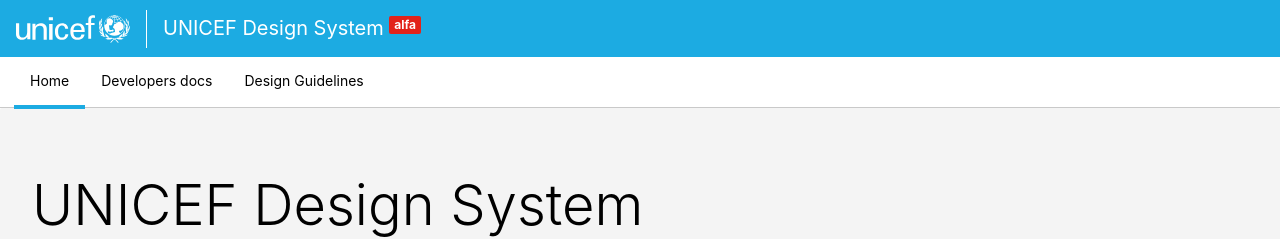
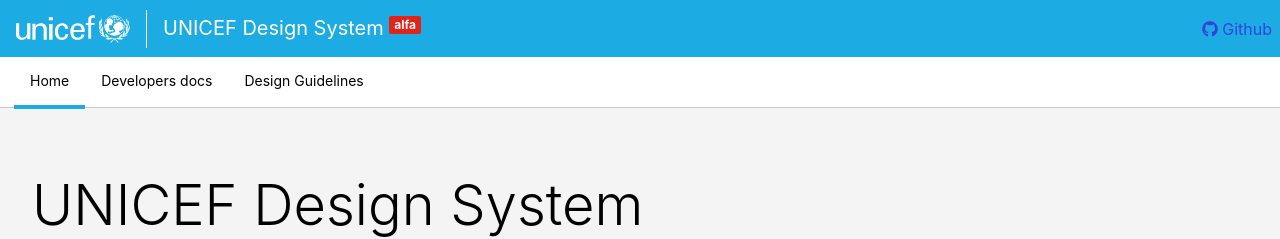
Before and after one commit to unicef/design-system, a Jekyll site: the page built from index.md, in a window 1280 px wide. Shown: the top 239 px of the page. Built offline with Jekyll 4.4.1, drawn with Linux system fonts in a browser that asks for light colours; nearby versions of some CDN libraries.

Commit message:
Added Github icon and link in homepage

```diff
--- a/_includes/header.html
+++ b/_includes/header.html
@@ -8,6 +8,7 @@
       <img class="img-fluid d-none d-md-block d-lg-block" alt=""  src="assets/images/unicef-logo.svg">
     </a>
     <a class="navbar-brand navbar-name mr-0 mr-md-5" href="/">UNICEF Design System <small><sup class="badge badge-danger">alfa</sup></small></a>
+    <a class="ml-auto p-2" href="https://github.com/unicef/unicef-design-system/tree/dev/customize-css"><i class="fab fa-github"></i> Github</a>
   </nav>
 </header>
 
```
